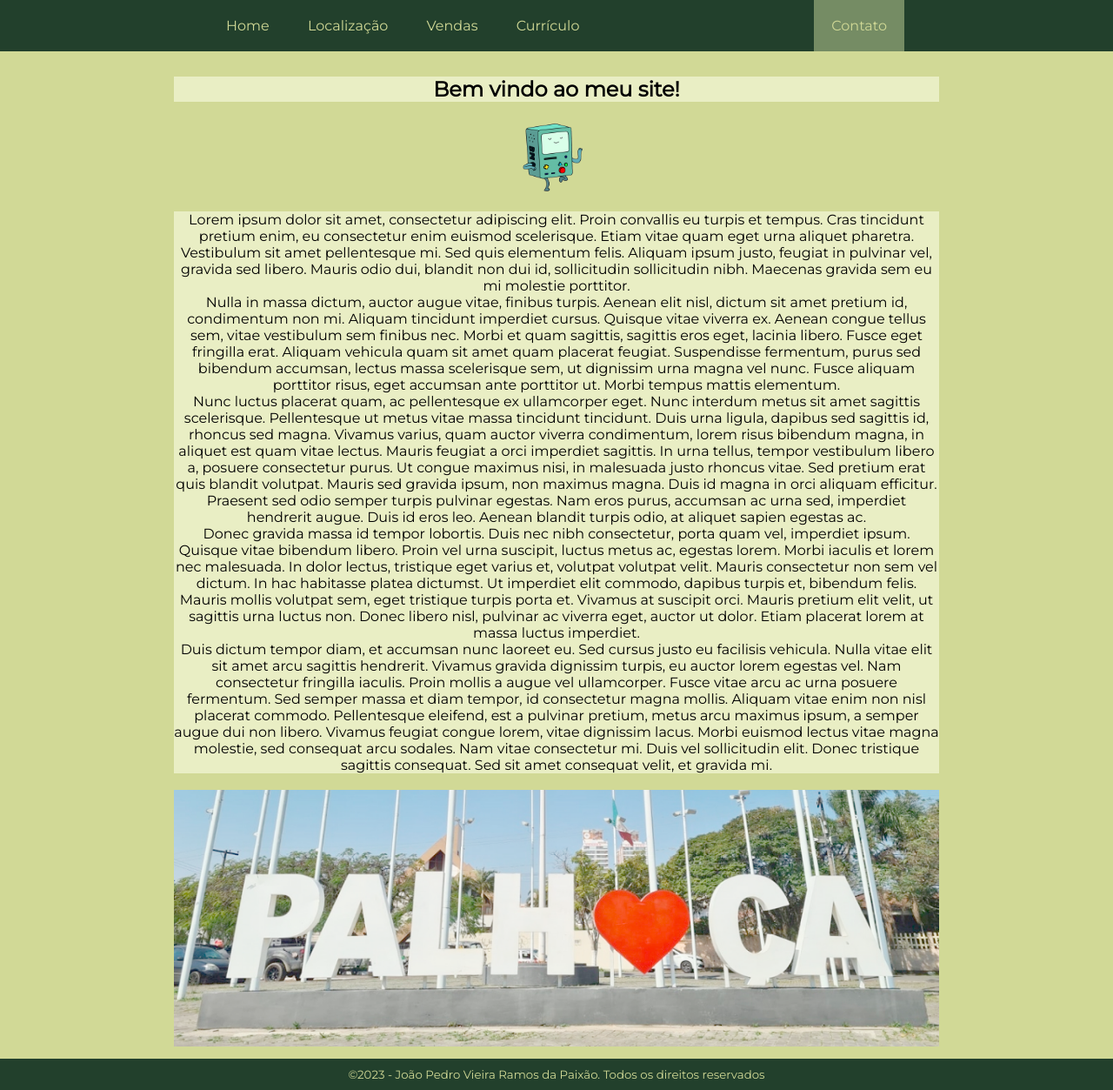
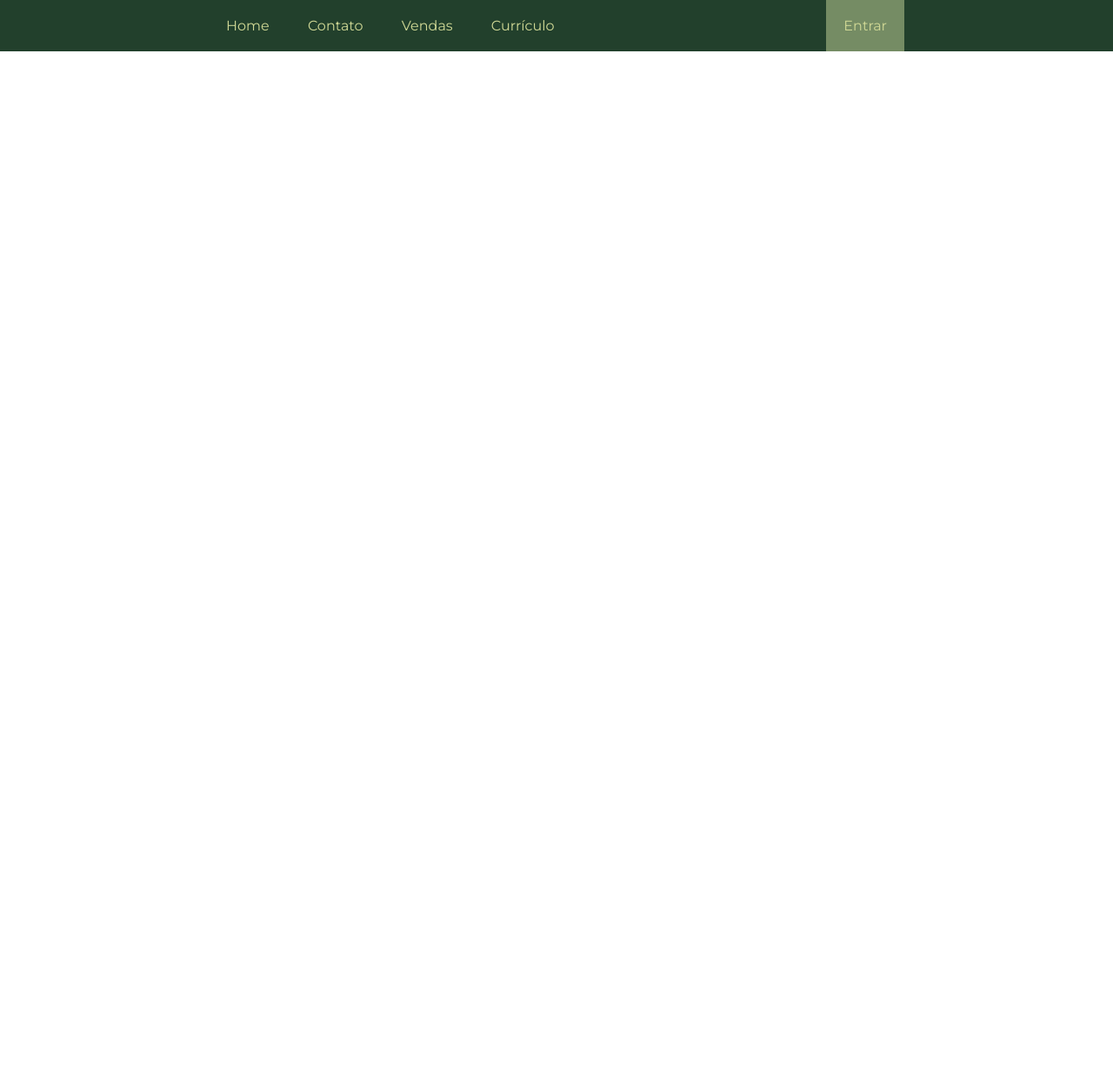
Before and after one commit to kkiryuuin/menuhorizontal, a plain HTML site: page index.html in a window 1280 px wide. Shown: the whole page at 87% size. After the commit the page ends 800 px from the top, so only its background shows below. Drawn offline with Linux system fonts and the light colour scheme.

Commit message:
Update index.html

```diff
--- a/index.html
+++ b/index.html
@@ -3,7 +3,7 @@
 <head>
     <meta charset="UTF-8">
     <meta name="viewport" content="width=device-width, initial-scale=1.0">
-    <title>João Pedro Paixão - Home</title>
+    <title>Home</title>
     <link rel="stylesheet" href="css/style.css">
 </head>
 <body>
@@ -11,39 +11,13 @@
     <nav id="menuh">
         <ul>
             <li><a href="index.html">Home</a></li>
-            <li><a href="localizacao.html">Localização</a></li>
+            <li><a href="contato.html">Contato</a></li>
             <li><a href="vendas.html">Vendas</a></li>
             <li><a href="curriculum.html">Currículo</a></li>
-            <li><a href="mailto:jpvrpaixao@gmail.com" class="email-button">Contato</a></li>
+            <li><a href="https://www.youtube.com/watch?v=dQw4w9WgXcQ">Entrar</a></li>
         </ul>
 
     </nav>
 
-    <div class="corpo">
-
-        <br>
-        <h2 class="texto">Bem vindo ao meu site!</h2>
-        <br>
-        <img src="imagens/bmo.gif" alt="arvore" class="center">
-        <br>
-
-        <p class="texto">Lorem ipsum dolor sit amet, consectetur adipiscing elit. Proin convallis eu turpis et tempus. Cras tincidunt pretium enim, eu consectetur enim euismod scelerisque. Etiam vitae quam eget urna aliquet pharetra. Vestibulum sit amet pellentesque mi. Sed quis elementum felis. Aliquam ipsum justo, feugiat in pulvinar vel, gravida sed libero. Mauris odio dui, blandit non dui id, sollicitudin sollicitudin nibh. Maecenas gravida sem eu mi molestie porttitor.</p>
-
-        <p class="texto">Nulla in massa dictum, auctor augue vitae, finibus turpis. Aenean elit nisl, dictum sit amet pretium id, condimentum non mi. Aliquam tincidunt imperdiet cursus. Quisque vitae viverra ex. Aenean congue tellus sem, vitae vestibulum sem finibus nec. Morbi et quam sagittis, sagittis eros eget, lacinia libero. Fusce eget fringilla erat. Aliquam vehicula quam sit amet quam placerat feugiat. Suspendisse fermentum, purus sed bibendum accumsan, lectus massa scelerisque sem, ut dignissim urna magna vel nunc. Fusce aliquam porttitor risus, eget accumsan ante porttitor ut. Morbi tempus mattis elementum.
-
-         <p class="texto">Nunc luctus placerat quam, ac pellentesque ex ullamcorper eget. Nunc interdum metus sit amet sagittis scelerisque. Pellentesque ut metus vitae massa tincidunt tincidunt. Duis urna ligula, dapibus sed sagittis id, rhoncus sed magna. Vivamus varius, quam auctor viverra condimentum, lorem risus bibendum magna, in aliquet est quam vitae lectus. Mauris feugiat a orci imperdiet sagittis. In urna tellus, tempor vestibulum libero a, posuere consectetur purus. Ut congue maximus nisi, in malesuada justo rhoncus vitae. Sed pretium erat quis blandit volutpat. Mauris sed gravida ipsum, non maximus magna. Duis id magna in orci aliquam efficitur. Praesent sed odio semper turpis pulvinar egestas. Nam eros purus, accumsan ac urna sed, imperdiet hendrerit augue. Duis id eros leo. Aenean blandit turpis odio, at aliquet sapien egestas ac.</p>
-
-        <p class="texto">Donec gravida massa id tempor lobortis. Duis nec nibh consectetur, porta quam vel, imperdiet ipsum. Quisque vitae bibendum libero. Proin vel urna suscipit, luctus metus ac, egestas lorem. Morbi iaculis et lorem nec malesuada. In dolor lectus, tristique eget varius et, volutpat volutpat velit. Mauris consectetur non sem vel dictum. In hac habitasse platea dictumst. Ut imperdiet elit commodo, dapibus turpis et, bibendum felis. Mauris mollis volutpat sem, eget tristique turpis porta et. Vivamus at suscipit orci. Mauris pretium elit velit, ut sagittis urna luctus non. Donec libero nisl, pulvinar ac viverra eget, auctor ut dolor. Etiam placerat lorem at massa luctus imperdiet.</p>
-
-        <p class="texto">Duis dictum tempor diam, et accumsan nunc laoreet eu. Sed cursus justo eu facilisis vehicula. Nulla vitae elit sit amet arcu sagittis hendrerit. Vivamus gravida dignissim turpis, eu auctor lorem egestas vel. Nam consectetur fringilla iaculis. Proin mollis a augue vel ullamcorper. Fusce vitae arcu ac urna posuere fermentum. Sed semper massa et diam tempor, id consectetur magna mollis. Aliquam vitae enim non nisl placerat commodo. Pellentesque eleifend, est a pulvinar pretium, metus arcu maximus ipsum, a semper augue dui non libero. Vivamus feugiat congue lorem, vitae dignissim lacus. Morbi euismod lectus vitae magna molestie, sed consequat arcu sodales. Nam vitae consectetur mi. Duis vel sollicitudin elit. Donec tristique sagittis consequat. Sed sit amet consequat velit, et gravida mi.</p>
-        <br>
-        <img src="imagens/palhoca.png" width="100%">
-        <br>
-    </div>
-
-    <div class="rodape">
-        <p>©2023 - João Pedro Vieira Ramos da Paixão. Todos os direitos reservados</p>
-    </div>
-
 </body>
 </html>
```
